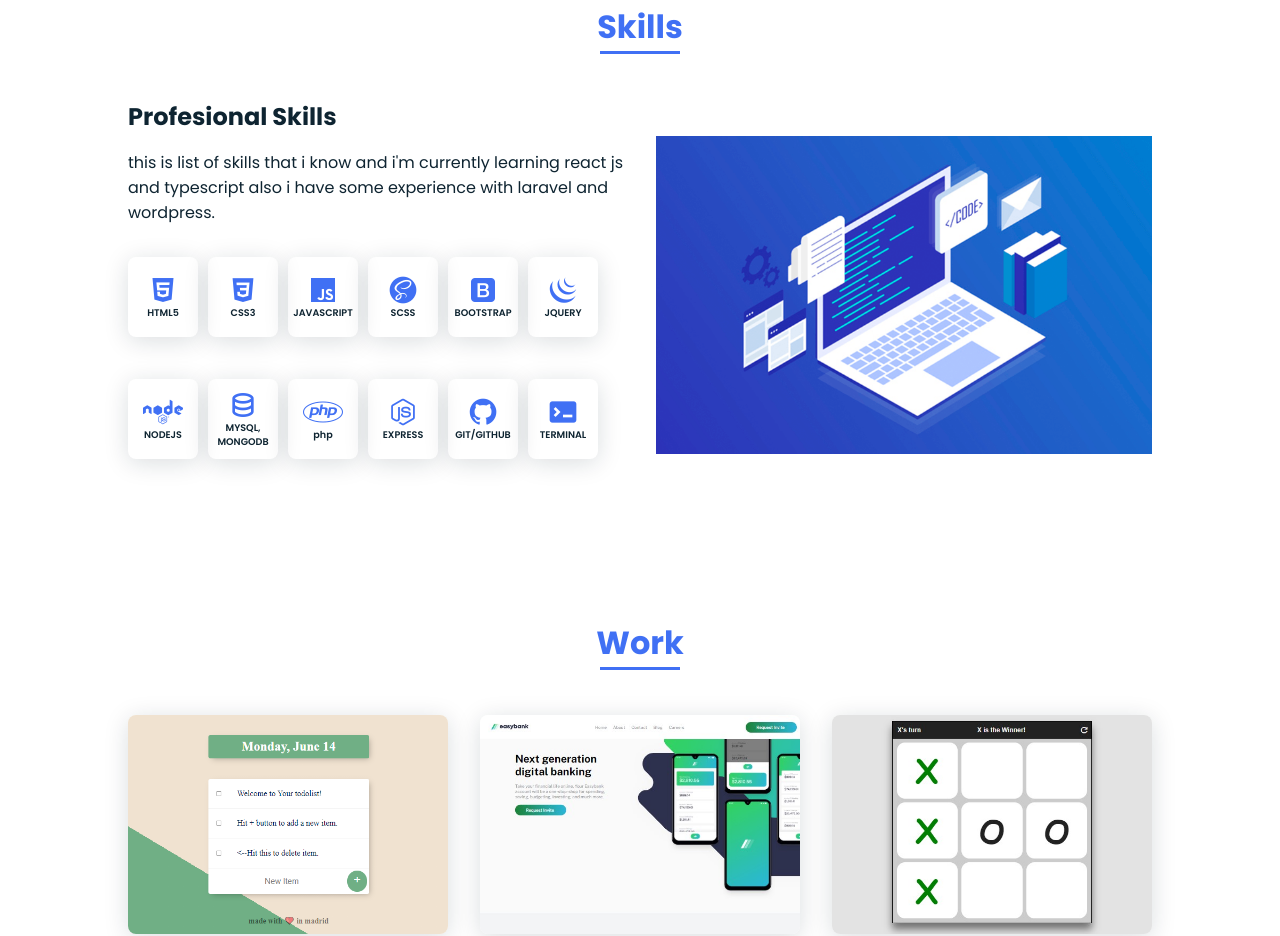
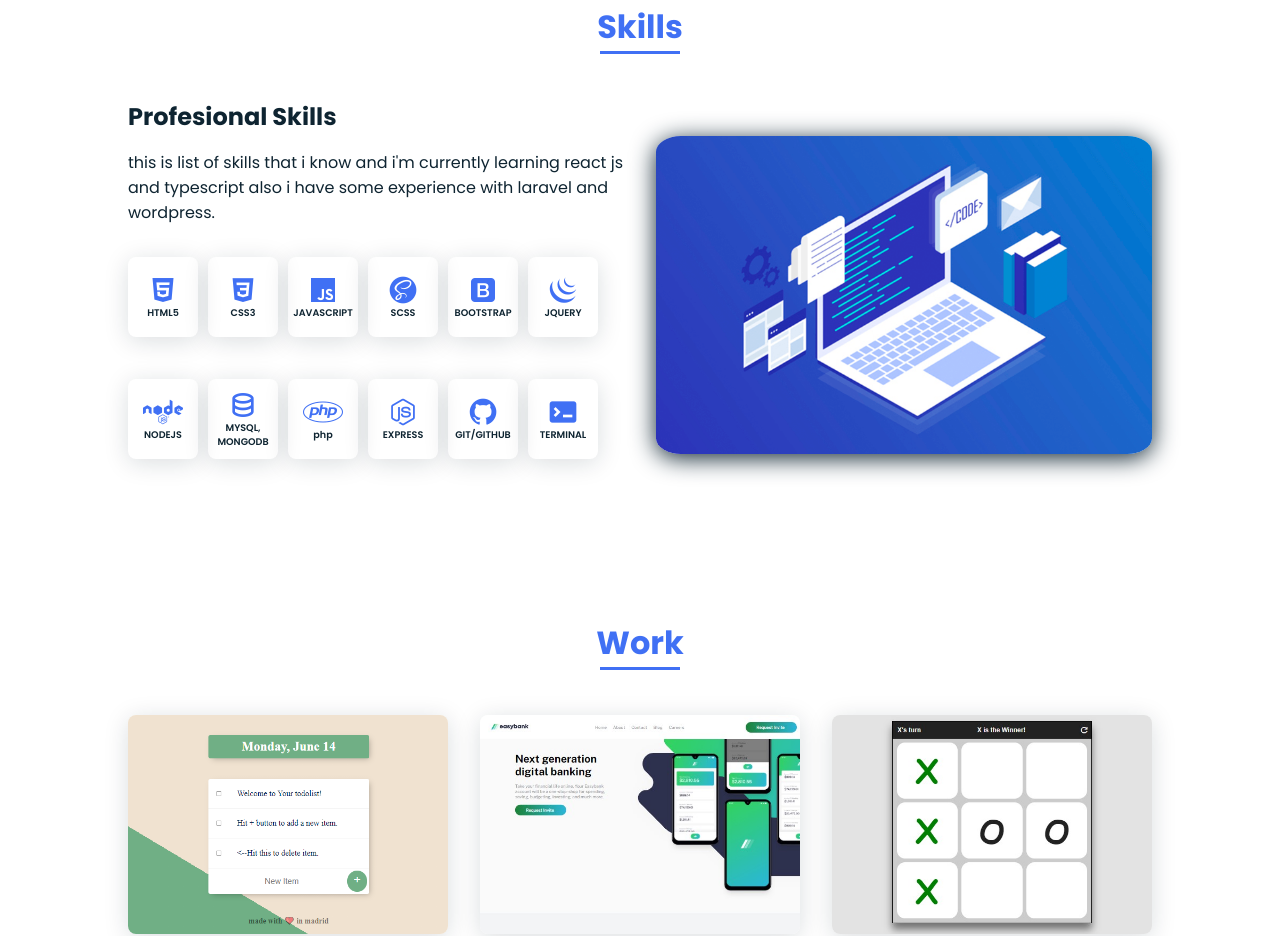
Before and after one commit to KaderKousara/Portfolio, a website with bundled scripts: page index.html in a window 1280 px wide. Shown: the part 1484-2420 px from the top of the page. Built offline with nearby package versions, Linux system fonts and the light colour scheme.

Commit message:
minor fix

```diff
--- a/assets/scss/styles.scss
+++ b/assets/scss/styles.scss
@@ -324,6 +324,11 @@ img{
     &__name{
         font-size: .6rem;
     }
+    &__img{
+        width: 500px;
+        border-radius: 5% ;
+        box-shadow: 0px 4px 25px rgba(14, 36, 49, 1);
+    }
 }
 /* ===== WORK =====*/
 .work{
```
Also changed, not shown: assets/css/styles.css, assets/scss/styles.css, 1 other file.
